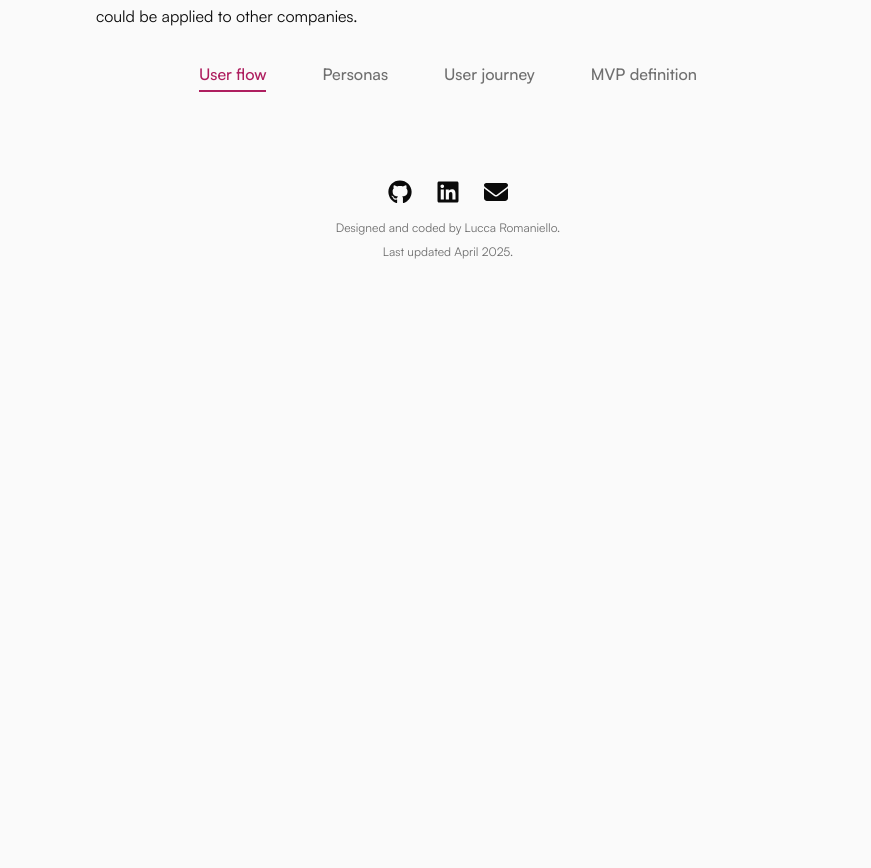
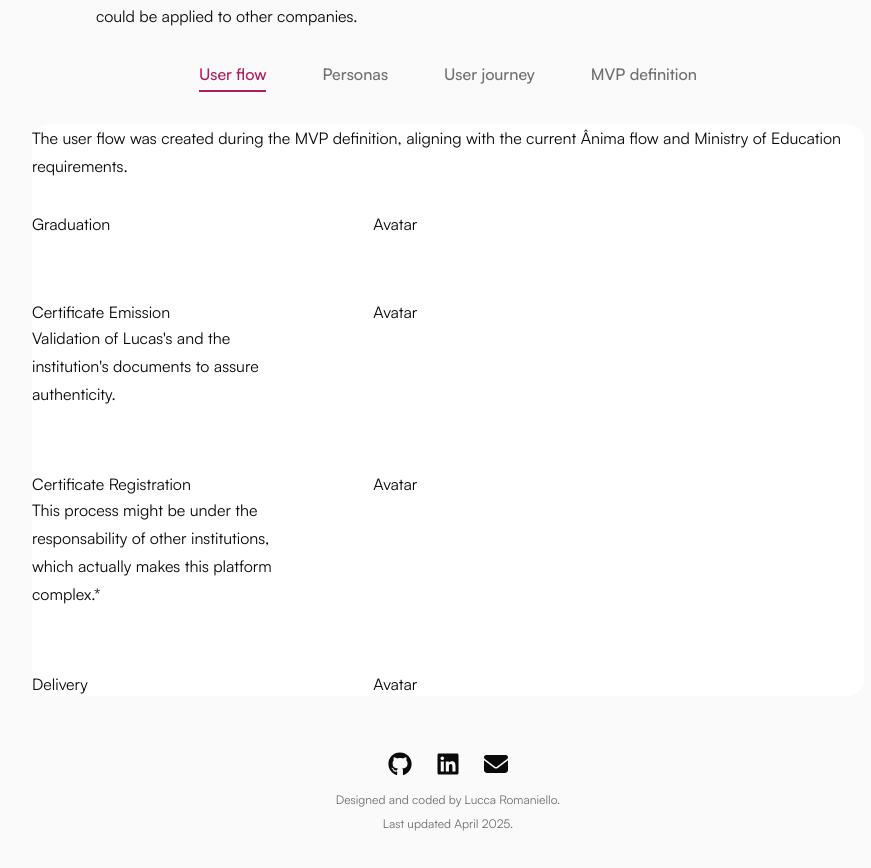
Before and after one commit to luccaromaniello/portfolio, a Next.js app: page /design/anima-educacao in a window 1280 px wide. Shown: the part 2340-3208 px from the top of the page, without its empty margins (192-1063 px from the left). Before the commit the page ends 2656 px from the top, so only its background shows below. Built offline with nearby package versions, Linux system fonts and the light colour scheme.

Commit message:
Updates packages and add user flow logic

```diff
--- a/src/components/cases/Anima/Research/index.tsx
+++ b/src/components/cases/Anima/Research/index.tsx
@@ -1,5 +1,6 @@
 import Tab from "@/components/cases/Tab";
 import SectionHeading from "@/components/cases/typography/SectionHeading";
+import UserFlow from "@/components/cases/anima/userFlow/UserFlow";
 
 const Research = () => {
   const tabs = [
@@ -9,8 +10,8 @@ const Research = () => {
       attributes: {
         description:
           "The user flow was created during the MVP definition, aligning with the current Ânima flow and Ministry of Education requirements.",
-        content: <div>teste haha</div>,
       },
+      children: <UserFlow />,
     },
     {
       title: "Personas",
--- a/src/components/cases/TabContent/index.tsx
+++ b/src/components/cases/TabContent/index.tsx
@@ -1,7 +1,7 @@
 import { TabAttributes, TabType } from "../Tab";
 import ImageCard from "@/components/cases/ImageCard";
-import Text from "@/components/cases/typography/Text";
 import Image from "next/image";
+import { formatCaseDescription } from "@/components/cases/anima/utils";
 
 interface TabContentProps {
   type: TabType;
@@ -15,11 +15,7 @@ const TabContent = ({ type, attributes, children }: TabContentProps) => {
       return (
         <ImageCard>
           <div className="flex flex-col gap-8 h-full">
-            {attributes.description ? (
-              <Text text={attributes.description} />
-            ) : (
-              ""
-            )}
+            {formatCaseDescription(attributes.description)}
             {attributes.image ? (
               <div className="relative w-full">
                 <Image
@@ -42,8 +38,14 @@ const TabContent = ({ type, attributes, children }: TabContentProps) => {
       );
     }
     case TabType.CUSTOM: {
-      return <div>{children}</div>;
-      break;
+      return (
+        <ImageCard>
+          <div className="flex flex-col gap-8 h-full">
+            {formatCaseDescription(attributes.description)}
+            <div>{children}</div>
+          </div>
+        </ImageCard>
+      );
     }
     default: {
       return <div>{children}</div>;
--- /dev/null
+++ b/src/components/cases/anima/userFlow/UserFlow/index.tsx
@@ -0,0 +1,59 @@
+import UserFlowItem from "../UserFlowItem";
+
+const UserFlow = () => {
+  return (
+    <div className="flex flex-col gap-16">
+      <UserFlowItem
+        heading="Graduation"
+        personas={[{ name: "Lucas", role: "Student", action: "He graduates." }]}
+      />
+      <UserFlowItem
+        heading="Certificate Emission"
+        description="Validation of Lucas's and the institution's documents to assure authenticity."
+        personas={[
+          {
+            name: "Cleiton",
+            role: "Employee of the Issuer Institution",
+            action:
+              "Verifies Lucas's documents, issues the diploma, and sends it to Adalberto.",
+          },
+          {
+            name: "Adalberto",
+            role: "Dean",
+            action: "Digitally signs and sends the diploma to Juliana.",
+          },
+        ]}
+      />
+      <UserFlowItem
+        heading="Certificate Registration"
+        description="This process might be under the responsability of other institutions, which actually makes this platform complex.*"
+        personas={[
+          {
+            name: "Juliana",
+            role: "Employee of the Registry Institution",
+            action:
+              "Verifies and returns the validated documents to Adalberto.",
+          },
+          {
+            name: "Adalberto",
+            role: "Dean",
+            action: "Re-signs and sends it back to Cleiton.",
+          },
+        ]}
+      />
+      <UserFlowItem
+        heading="Delivery"
+        personas={[
+          {
+            name: "Lucas",
+            role: "Student",
+            action:
+              "Receives the visual representation of the diploma sent by Cleiton.",
+          },
+        ]}
+      />
+    </div>
+  );
+};
+
+export default UserFlow;
--- /dev/null
+++ b/src/components/cases/anima/userFlow/UserFlowItem/index.tsx
@@ -0,0 +1,36 @@
+import Text from "@/components/cases/typography/Text";
+
+interface UserFlowItemProps {
+  heading: string;
+  description?: string;
+  personas: Persona[];
+}
+
+interface Persona {
+  name: string;
+  role: string;
+  action: string;
+}
+
+const UserFlowItem = ({
+  heading,
+  description,
+  personas,
+}: UserFlowItemProps) => {
+  return (
+    <div className="flex flex-row gap-16">
+      <div className="flex flex-col w-1/3">
+        <h5>{heading}</h5>
+        <Text text={description ? description : ""} />
+      </div>
+      <div className="flex flex-row">
+        <div>Avatar</div>
+        <div className="flex flex-col">
+          <Text text={personas.action} />
+        </div>
+      </div>
+    </div>
+  );
+};
+
+export default UserFlowItem;
--- /dev/null
+++ b/src/components/cases/anima/utils.tsx
@@ -0,0 +1,5 @@
+import Text from "@/components/cases/typography/Text";
+
+export const formatCaseDescription = (description?: string) => {
+  return description ? <Text text={description} /> : "";
+};
```
Also changed, not shown: 1 other file (tests, documents, lock files or other folders).
